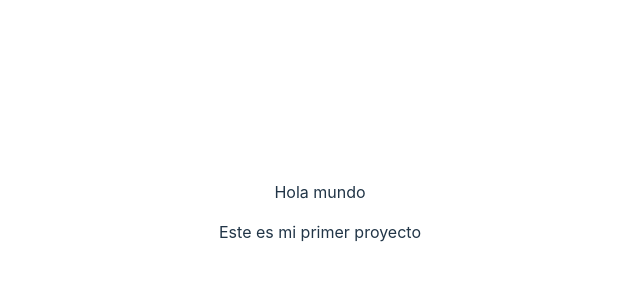
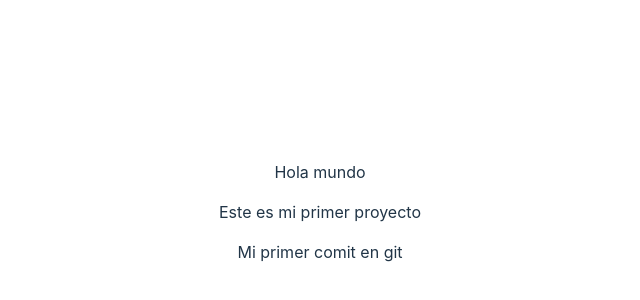
Before and after one commit to Haluuuu/Blog, a React (Vite) app: page / in a window 1280 px wide. Shown: the part 188-488 px from the top of the page, without its empty margins (320-960 px from the left). Built offline with nearby package versions, Linux system fonts and the light colour scheme.

Commit message:
cambios en app.jxs

```diff
--- a/src/App.jsx
+++ b/src/App.jsx
@@ -11,6 +11,7 @@ function App() {
 
           <p>Hola mundo</p>
          <p>Este es mi primer proyecto</p>
+         <p>Mi primer comit en git</p>
 
 
     </>
```
